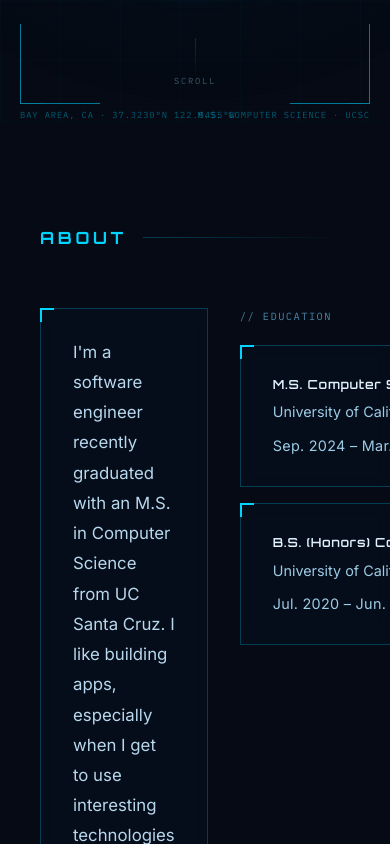
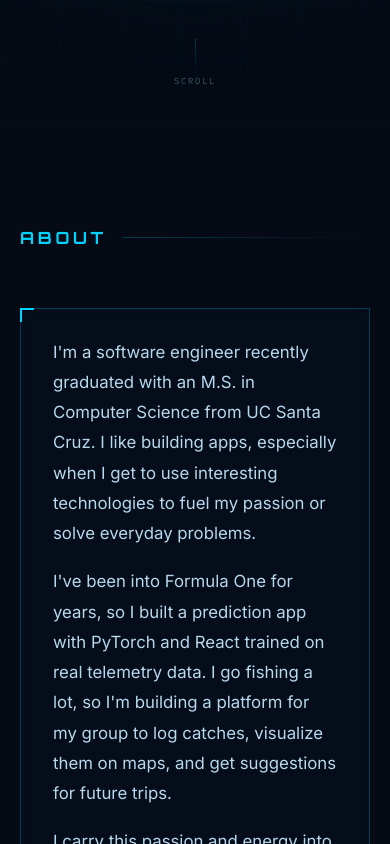
Before and after one commit to NihalErnest89/NihalErnest89.github.io, a React (Vite) app: page / in a window 390 px wide. Shown: the part 720-1564 px from the top of the page. Built offline with nearby package versions, Linux system fonts and the light colour scheme.

Commit message:
fixed mobile view

```diff
--- a/src/components/About.css
+++ b/src/components/About.css
@@ -3,6 +3,10 @@
   grid-template-columns: 1fr 380px;
   gap: 32px;
   align-items: start;
+}
+
+@media (max-width: 768px) {
+  .about-grid { grid-template-columns: 1fr; }
 }
 
 .about-bio {
--- a/src/components/Contact.css
+++ b/src/components/Contact.css
@@ -4,6 +4,11 @@
   gap: 32px;
   align-items: start;
   margin-bottom: 80px;
+}
+
+@media (max-width: 768px) {
+  .contact-wrap { grid-template-columns: 1fr; }
+  .footer-bar { flex-direction: column; gap: 6px; }
 }
 
 .contact-message {
--- a/src/components/Experience.css
+++ b/src/components/Experience.css
@@ -103,3 +103,9 @@
   flex-wrap: wrap;
   gap: 8px;
 }
+
+@media (max-width: 768px) {
+  .exp-item { gap: 14px; }
+  .exp-header { flex-direction: column; gap: 4px; }
+  .exp-period { white-space: normal; }
+}
--- a/src/components/HudOverlay.css
+++ b/src/components/HudOverlay.css
@@ -124,3 +124,7 @@
   95%  { opacity: 1; }
   100% { top: 100vh; opacity: 0; }
 }
+
+@media (max-width: 768px) {
+  .hud-corner { display: none; }
+}
--- a/src/components/Projects.css
+++ b/src/components/Projects.css
@@ -2,6 +2,10 @@
   display: grid;
   grid-template-columns: repeat(2, 1fr);
   gap: 24px;
+}
+
+@media (max-width: 768px) {
+  .projects-grid { grid-template-columns: 1fr; }
 }
 
 .project-card {
--- a/src/components/Skills.css
+++ b/src/components/Skills.css
@@ -2,6 +2,10 @@
   display: grid;
   grid-template-columns: repeat(3, 1fr);
   gap: 20px;
+}
+
+@media (max-width: 768px) {
+  .skills-grid { grid-template-columns: repeat(2, 1fr); }
 }
 
 .skill-group {
--- a/src/index.css
+++ b/src/index.css
@@ -105,6 +105,16 @@ body::after {
   padding-right: 40px;
   position: relative;
   z-index: 2;
+}
+
+@media (max-width: 768px) {
+  .section-container {
+    padding-left: 20px;
+    padding-right: 20px;
+  }
+  .hud-sector-label {
+    right: 20px;
+  }
 }
 
 .section-header {
```
